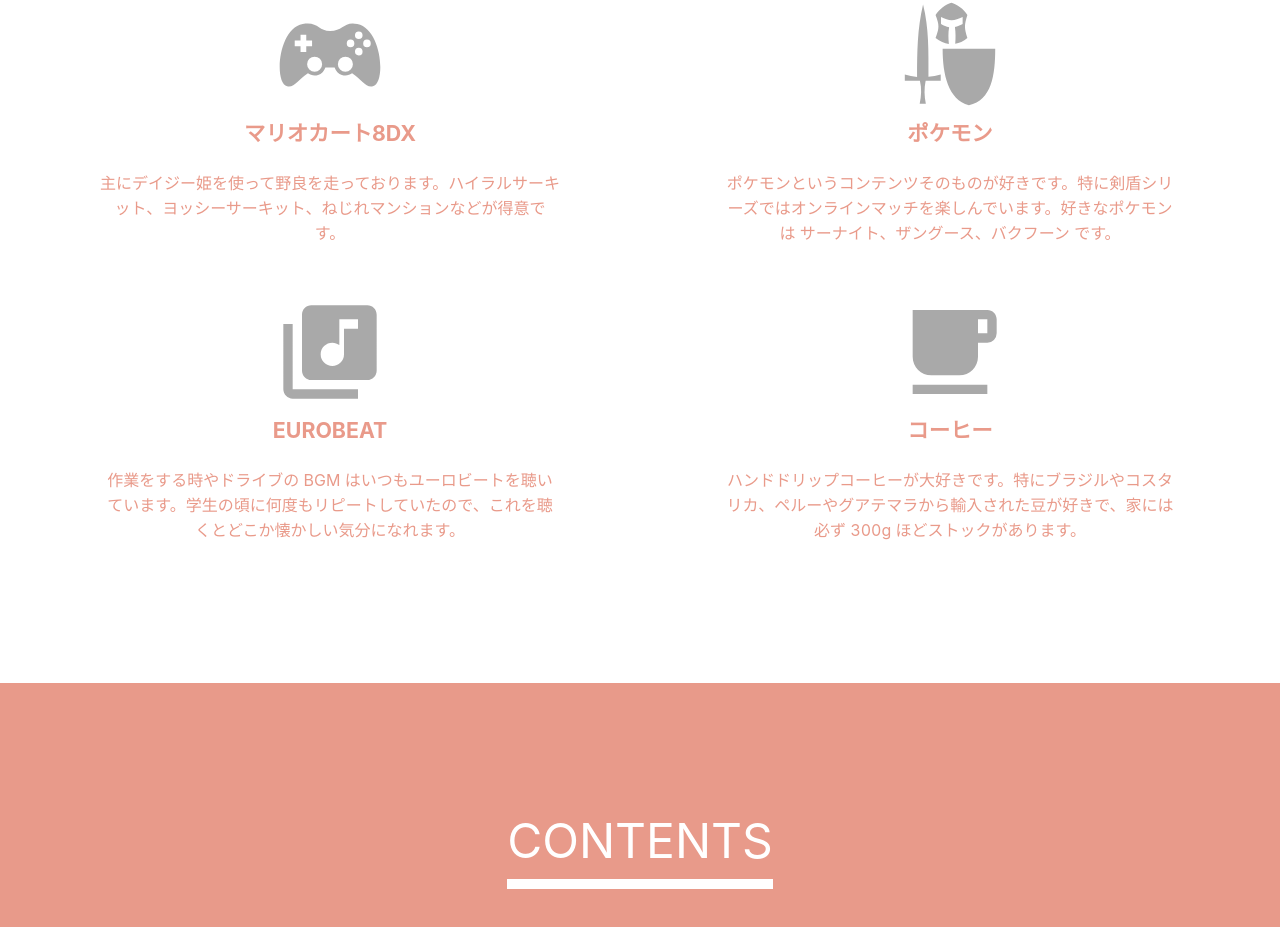
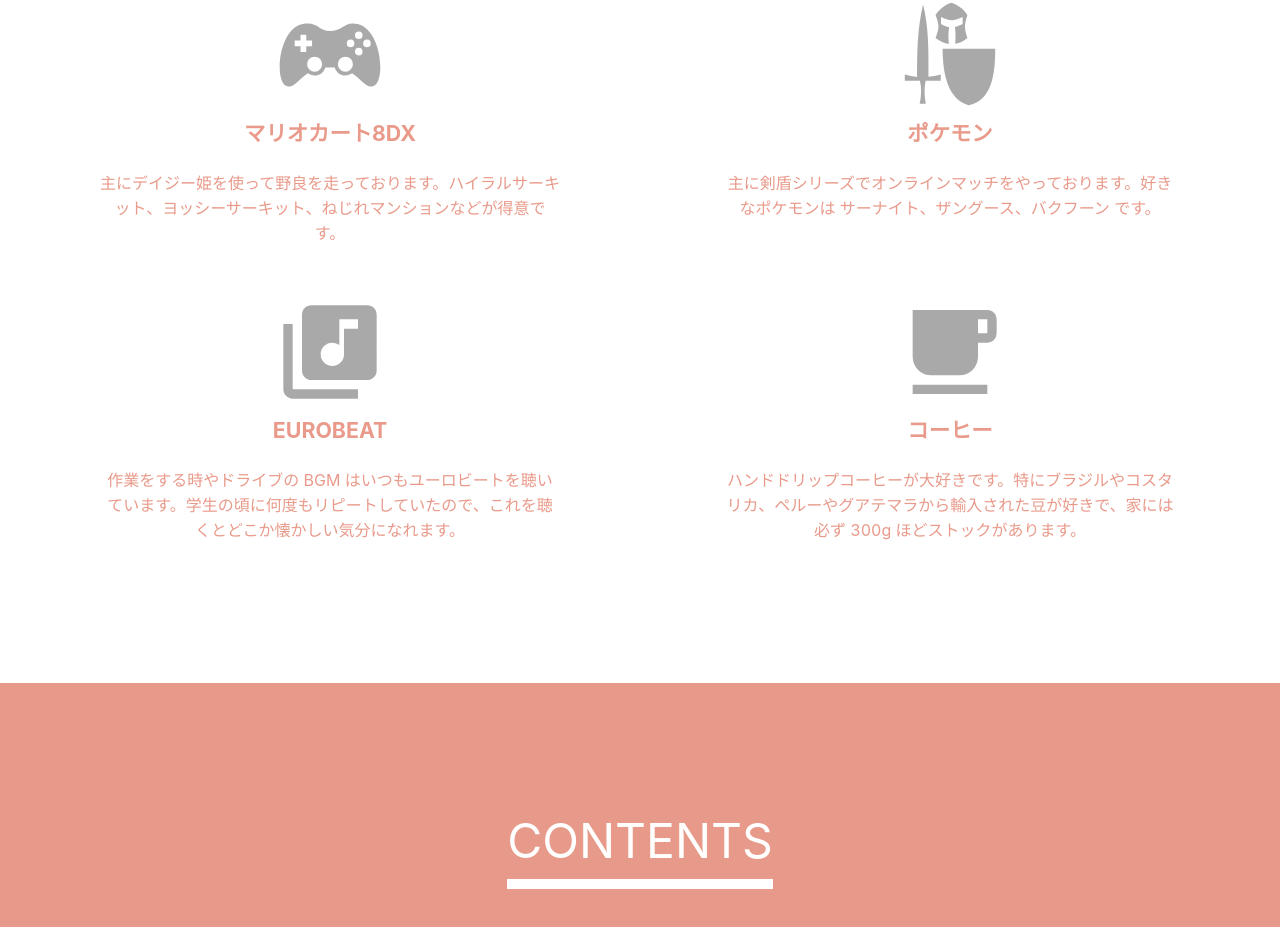
Before and after one commit to ryu-ton10/tonto_introduction, a React (Create React App) app: page / in a window 1280 px wide. Shown: the part 1414-2341 px from the top of the page. Built offline with nearby package versions, Linux system fonts and the light colour scheme.

Commit message:
translate hobbies into English

```diff
--- a/src/App.tsx
+++ b/src/App.tsx
@@ -13,6 +13,7 @@ import {
   description,
   switch_code,
   discord_id,
+  hobbies,
   contents
 } from 'data/data';
 
@@ -52,7 +53,7 @@ function App() {
           />
         </Col>
       </Row>
-      <Hobbies />
+      <Hobbies hobbies={hobbies} language={language} />
       <Contents contents={contents} language={language} />
       <Layout>
         <Footer style={{ textAlign: 'center' }}>
--- a/src/components/Hobbies/index.tsx
+++ b/src/components/Hobbies/index.tsx
@@ -4,36 +4,88 @@ import { MdLibraryMusic, MdLocalCafe } from 'react-icons/md';
 import { Row, Col } from 'antd';
 import './index.css';
 
-function Hobbies() {
+// TODO: 趣味の型定義を汎用的にする
+type Hobby = {
+  mk8d: {
+    title: {
+      jp: string;
+      en: string;
+    },
+    description: {
+      jp: string;
+      en: string;
+    }
+  },
+  pokemon: {
+    title: {
+      jp: string;
+      en: string
+    },
+    description: {
+      jp: string;
+      en: string;
+    }
+  },
+  eurobeat: {
+    title: {
+      jp: string;
+      en: string;
+    },
+    description: {
+      jp: string;
+      en: string;
+    }
+  },
+  coffee: {
+    title: {
+      jp: string;
+      en: string;
+    },
+    description: {
+      jp: string;
+      en: string;
+    }
+  }
+};
+
+type Props = {
+  hobbies: Hobby;
+  language: string;
+};
+
+function Hobbies(props: Props) {
+
+  const { hobbies, language } = props;
+
   return (
     <div className="hobbies">
       <Row>
         <Col className="hobby" xs={24} sm={12} md={12} lg={12} >
           <div className="hobby-icon"><GiConsoleController size="8em" /></div>
-          <div className="hobby-title"><p>マリオカート8DX</p></div>
+          <div className="hobby-title"><p>{language === "jp" ? hobbies.mk8d.title.jp : hobbies.mk8d.title.en}</p></div>
           <div className="hobby-description">
-            <p>主にデイジー姫を使って野良を走っております。ハイラルサーキット、ヨッシーサーキット、ねじれマンションなどが得意です。</p>
+            <p>{language === "jp" ? hobbies.mk8d.description.jp : hobbies.mk8d.description.en}</p>
           </div>
         </Col>
         <Col className="hobby" xs={24} sm={12} md={12} lg={12} >
           <div className="hobby-icon"><GiBattleGear size="8em" /></div>
-          <div className="hobby-title"><p>ポケモン</p></div>
+          <div className="hobby-title"><p>{language === "jp" ? hobbies.pokemon.title.jp : hobbies.pokemon.title.en}</p></div>
           <div className="hobby-description">
-            <p>ポケモンというコンテンツそのものが好きです。特に剣盾シリーズではオンラインマッチを楽しんでいます。好きなポケモンは サーナイト、ザングース、バクフーン です。</p>
+            <p>{language === "jp" ? hobbies.pokemon.description.jp : hobbies.pokemon.description.en}</p>
           </div>
         </Col>
         <Col className="hobby" xs={24} sm={12} md={12} lg={12} >
           <div className="hobby-icon"><MdLibraryMusic size="8em" /></div>
-          <div className="hobby-title"><p>EUROBEAT</p></div>
+          <div className="hobby-title"><p>{language === "jp" ? hobbies.eurobeat.title.jp : hobbies.eurobeat.title.en}</p></div>
           <div className="hobby-description">
-            <p>作業をする時やドライブの BGM はいつもユーロビートを聴いています。学生の頃に何度もリピートしていたので、これを聴くとどこか懐かしい気分になれます。</p>
+            <p>{language === "jp" ? hobbies.eurobeat.description.jp : hobbies.eurobeat.description.en}</p>
           </div>
         </Col>
         <Col className="hobby" xs={24} sm={12} md={12} lg={12} >
           <div className="hobby-icon"><MdLocalCafe size="8em" /></div>
-          <div className="hobby-title"><p>コーヒー</p></div>
+          <div className="hobby-title"><p>{language === "jp" ? hobbies.coffee.title.jp : hobbies.coffee.title.en}</p></div>
           <div className="hobby-description">
-            <p>ハンドドリップコーヒーが大好きです。特にブラジルやコスタリカ、ペルーやグアテマラから輸入された豆が好きで、家には必ず 300g ほどストックがあります。</p>
+            <p>{language === "jp" ? hobbies.coffee.description.jp : hobbies.coffee.description.en}</p>
           </div>
         </Col>
       </Row>
--- a/src/data/data.ts
+++ b/src/data/data.ts
@@ -16,6 +16,49 @@ export const description = {
 
 export const switch_code =  "SW: 0195-9221-0829"
 export const discord_id = "Discord: tonto#2290"
+
+export const hobbies = {
+  mk8d: {
+    title: {
+      jp: "マリオカート8DX",
+      en: "MarioKart8DX"
+    },
+    description: {
+      jp: "主にデイジー姫を使って野良を走っております。ハイラルサーキット、ヨッシーサーキット、ねじれマンションなどが得意です。",
+      en: "I'm big fan of Daisy. I always run with Daisy. My favorite courses are Hyrule Circuit, GCN Yoshi Circuit and Twisted Mansion."
+    }
+  },
+  pokemon: {
+    title: {
+      jp: "ポケモン",
+      en: "Pokemon"
+    },
+    description: {
+      jp: "主に剣盾シリーズでオンラインマッチをやっております。好きなポケモンは サーナイト、ザングース、バクフーン です。",
+      en: "I'm often at online battle with Sword and Shield. My favorite pokemons are Sirnight, Zangoose and Typhiosion."
+    }
+  },
+  eurobeat: {
+    title: {
+      jp: "EUROBEAT",
+      en: "Listening EUROBEAT"
+    },
+    description: {
+      jp: "作業をする時やドライブの BGM はいつもユーロビートを聴いています。学生の頃に何度もリピートしていたので、これを聴くとどこか懐かしい気分になれます。",
+      en: "I prefer to listen EUROBEAT when driving or programming. There is a goog memory from when I was a student because I often listen there."
+    }
+  },
+  coffee: {
+    title: {
+      jp: "コーヒー",
+      en: "Dripping coffee"
+    },
+    description: {
+      jp: "ハンドドリップコーヒーが大好きです。特にブラジルやコスタリカ、ペルーやグアテマラから輸入された豆が好きで、家には必ず 300g ほどストックがあります。",
+      en: "I really love coffee. Especially, coffee beans of Brazil, Costa Rica, Peru and Guatemala are my favorite."
+    }
+  }
+}
 
 export const contents = [
   {
```
